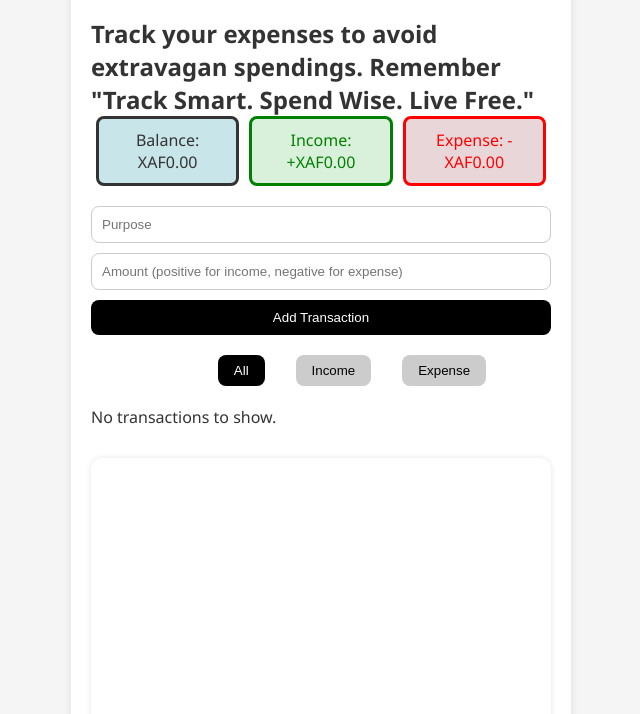
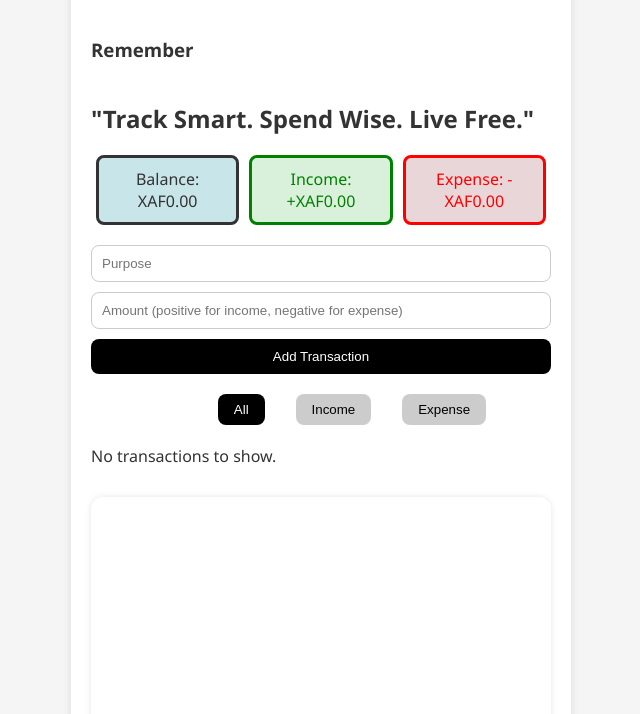
Before and after one commit to pennjay237/expense-tracker-app-, a plain HTML site: page index.html in a window 1280 px wide. Shown: the part 86-800 px from the top of the page, without its empty margins (319-959 px from the left). Drawn offline with nearby package versions, Linux system fonts and the light colour scheme.

Commit message:
motto styling

```diff
--- a/index.html
+++ b/index.html
@@ -9,7 +9,8 @@
 <body>
   <div class="container">
     <h1>Personal Expense Tracker</h1>
-    <h2>Track your expenses to avoid extravagan spendings. Remember "Track Smart. Spend Wise. Live Free."</h2>
+    <h3> Remember </h3>
+    <h2>"Track Smart. Spend Wise. Live Free."</h2>
 
     <div class="totals">
       <div class="balance">Balance: <span id="balance">$0.00</span></div>
--- a/style/style.css
+++ b/style/style.css
@@ -195,3 +195,13 @@
   width: 100% !important;
   height: auto !important;
 }
+
+h3{
+  padding-top: 20px;
+  padding-bottom: 20px;
+}
+
+h2{
+  padding-top: 20px;
+  padding-bottom: 20px;
+}
```
